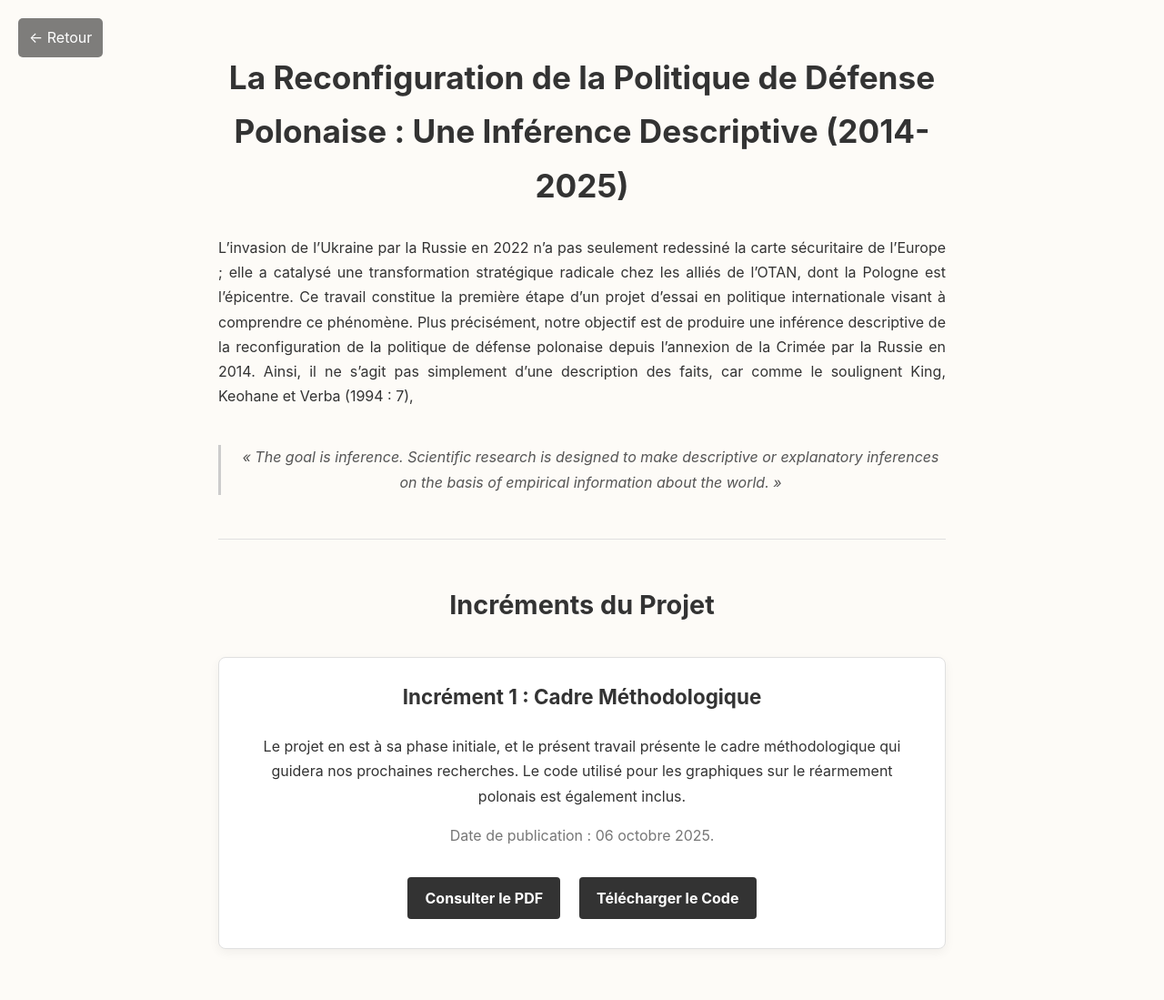
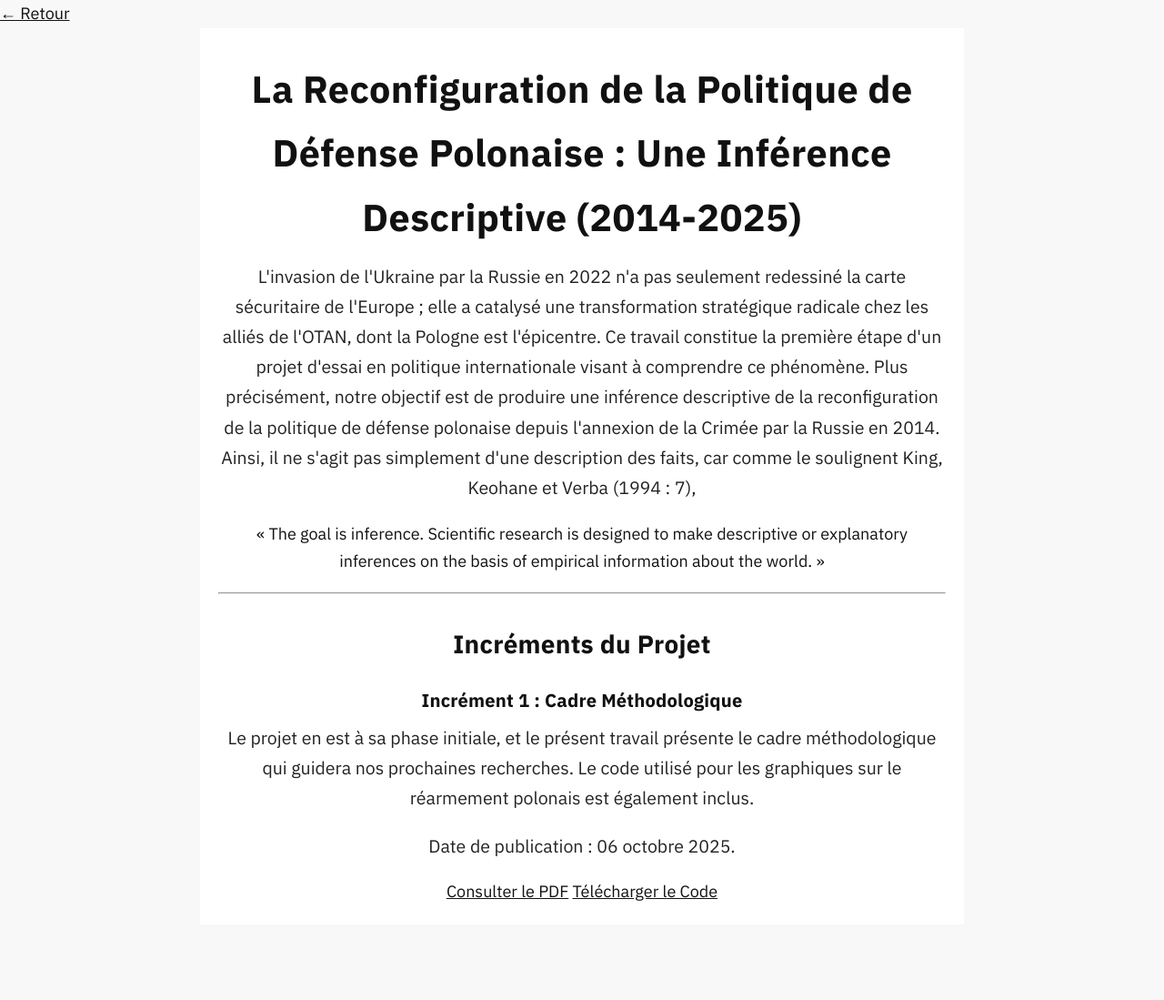
Before and after one commit to MADUP212/MADUP212.github.io, a Jekyll site: the page section/projets/rearmement_polonais.html, which Jekyll copies as it is, in a window 1280 px wide. Shown: the whole page at 91% size. Built offline with Jekyll 4.4.1, drawn with Linux system fonts in a browser that asks for light colours; after the commit the page ends 1016 px from its top, so only the background shows below that.

Commit message:
Update rearmement_polonais.html

```diff
--- a/section/projets/rearmement_polonais.html
+++ b/section/projets/rearmement_polonais.html
@@ -4,102 +4,22 @@
     <meta charset="UTF-8">
     <meta name="viewport" content="width=device-width, initial-scale=1.0">
     <title>Projet - Politique de Défense Polonaise</title>
-    <style>
-        body {
-            font-family: -apple-system, BlinkMacSystemFont, "Segoe UI", Roboto, Helvetica, Arial, sans-serif;
-            line-height: 1.7;
-            color: #333;
-            background-color: #fdfbf7;
-            margin: 0;
-            padding: 2rem;
-            position: relative; /* Ajouté pour le positionnement du bouton */
-        }
-        .back-button {
-            position: absolute;
-            top: 20px;
-            left: 20px;
-            color: #fff;
-            background-color: rgba(0,0,0,0.5);
-            padding: 8px 12px;
-            text-decoration: none;
-            border-radius: 5px;
-            font-size: 1em;
-            z-index: 10;
-        }
-        .container {
-            max-width: 800px;
-            margin: 0 auto;
-            text-align: center; /* Centre tout le contenu du conteneur */
-        }
-        h1 {
-            font-size: 2.2rem;
-            margin-bottom: 1.5rem;
-        }
-        .presentation-paragraph {
-            text-align: justify; /* Justifier le paragraphe pour une meilleure lisibilité */
-            margin-bottom: 2.5rem;
-        }
-        blockquote {
-            font-style: italic;
-            color: #555;
-            border-left: 3px solid #ccc;
-            padding-left: 1em;
-            margin: 1em 0;
-        }
-        hr {
-            border: none;
-            border-top: 1px solid #e0e0e0;
-            margin: 3rem 0;
-        }
-        h2 {
-            font-size: 1.8rem;
-            margin-bottom: 2rem;
-        }
-        .increment-card {
-            background-color: #fff;
-            border: 1px solid #e0e0e0;
-            border-radius: 8px;
-            padding: 1.5rem;
-            margin-bottom: 1.5rem;
-            box-shadow: 0 4px 12px rgba(0,0,0,0.05);
-        }
-        .increment-card h3 {
-            margin-top: 0;
-            font-size: 1.4rem;
-        }
-        .increment-card .date {
-            color: #777;
-            margin-bottom: 1.5rem;
-        }
-        .increment-card p {
-            margin-top: 0;
-        }
-        .increment-links a {
-            display: inline-block;
-            margin: 0.5rem;
-            padding: 0.6rem 1.2rem;
-            background-color: #333;
-            color: #fff;
-            text-decoration: none;
-            border-radius: 4px;
-            font-weight: bold;
-            transition: background-color 0.2s;
-        }
-        .increment-links a:hover {
-            background-color: #555;
-        }
-    </style>
+    <link rel="stylesheet" href="/assets/style.css">
+    <link rel="icon" type="image/jpeg" href="/assets/r_de_chaud.jpg">
 </head>
 <body>
-
     <a href="javascript:history.back()" class="back-button">← Retour</a>
 
-    <div class="container">
+    <div class="page-container">
         <h1>La Reconfiguration de la Politique de Défense Polonaise : Une Inférence Descriptive (2014-2025)</h1>
 
-        <p class="presentation-paragraph">
-            L’invasion de l’Ukraine par la Russie en 2022 n’a pas seulement redessiné la carte sécuritaire de l’Europe ; elle a catalysé une transformation stratégique radicale chez les alliés de l’OTAN, dont la Pologne est l’épicentre. Ce travail constitue la première étape d’un projet d’essai en politique internationale visant à comprendre ce phénomène. Plus précisément, notre objectif est de produire une inférence descriptive de la reconfiguration de la politique de défense polonaise depuis l’annexion de la Crimée par la Russie en 2014. Ainsi, il ne s’agit pas simplement d’une description des faits, car comme le soulignent King, Keohane et Verba (1994 : 7), <blockquote>« The goal is inference. Scientific research is designed to make descriptive or explanatory inferences on the basis of empirical information about the world. »</blockquote>
+        <p>
+            L'invasion de l'Ukraine par la Russie en 2022 n'a pas seulement redessiné la carte sécuritaire de l'Europe ; elle a catalysé une transformation stratégique radicale chez les alliés de l'OTAN, dont la Pologne est l'épicentre. Ce travail constitue la première étape d'un projet d'essai en politique internationale visant à comprendre ce phénomène. Plus précisément, notre objectif est de produire une inférence descriptive de la reconfiguration de la politique de défense polonaise depuis l'annexion de la Crimée par la Russie en 2014. Ainsi, il ne s'agit pas simplement d'une description des faits, car comme le soulignent King, Keohane et Verba (1994 : 7),
         </p>
+
+        <blockquote>
+            « The goal is inference. Scientific research is designed to make descriptive or explanatory inferences on the basis of empirical information about the world. »
+        </blockquote>
 
         <hr>
 
@@ -110,15 +30,10 @@
             <p>Le projet en est à sa phase initiale, et le présent travail présente le cadre méthodologique qui guidera nos prochaines recherches. Le code utilisé pour les graphiques sur le réarmement polonais est également inclus.</p>
             <p class="date">Date de publication : 06 octobre 2025.</p>
             <div class="increment-links">
-                <!-- Liens corrigés avec une barre oblique au début -->
                 <a href="/assets/psynthese_pologne/increment1.pdf" target="_blank" rel="noopener noreferrer">Consulter le PDF</a>
                 <a href="/assets/psynthese_pologne/code_increment1.zip" download>Télécharger le Code</a>
             </div>
         </div>
-
-        <!-- Vous pourrez ajouter d'autres incréments ici sur le même modèle -->
-
     </div>
-
 </body>
 </html>
```
